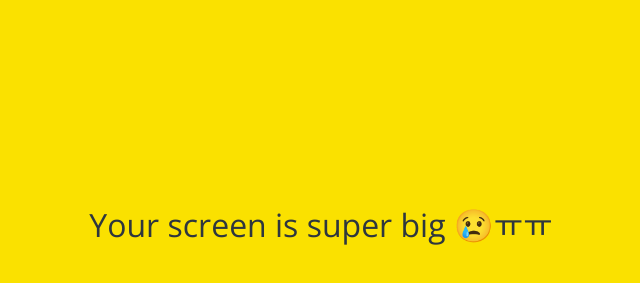
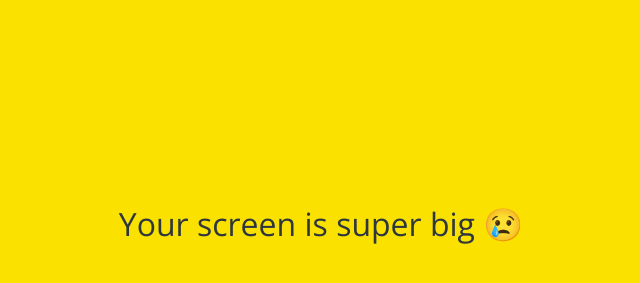
Before and after one commit to juusung2013/kokoa-clone-2022, a plain HTML site: page friends.html in a window 1280 px wide. Shown: the part 177-460 px from the top of the page, without its empty margins (319-959 px from the left). Drawn offline with nearby package versions, Linux system fonts and the light colour scheme.

Commit message:
Update friends.html

```diff
--- a/friends.html
+++ b/friends.html
@@ -113,7 +113,7 @@
     ></script>
 
     <div id="no-mobile">
-      <span>Your screen is super big 😢ㅠㅠ</span>
+      <span>Your screen is super big 😢</span>
     </div>
   </body>
 </html>
```
